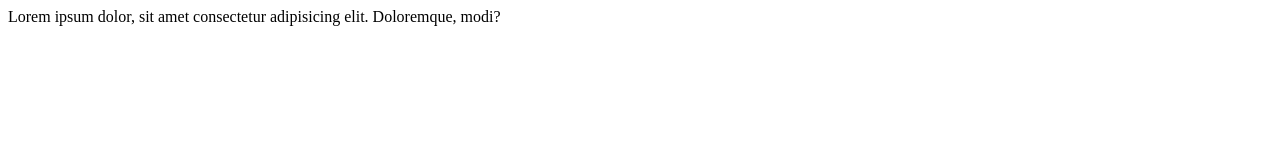
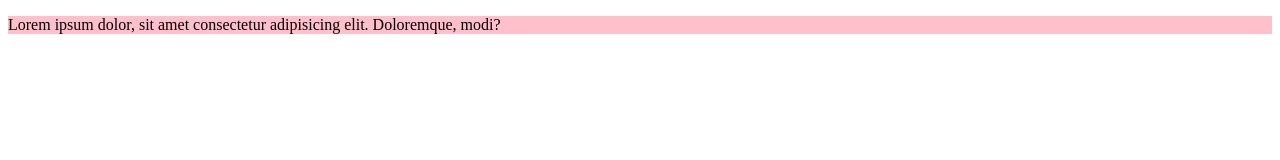
Before and after one commit to JorgeCarvalho90/Projecto-final-modulo-1, a plain HTML site: page index.html in a window 1280 px wide. Drawn offline with Linux system fonts and the light colour scheme.

Commit message:
add styles.css

```diff
--- a/index.html
+++ b/index.html
@@ -3,9 +3,10 @@
 <head>
     <meta charset="UTF-8">
     <meta name="viewport" content="width=device-width, initial-scale=1.0">
+    <link rel="stylesheet" href="styles.css">
     <title>Document</title>
 </head>
 <body>
-    Lorem ipsum dolor, sit amet consectetur adipisicing elit. Doloremque, modi?
+    <p>Lorem ipsum dolor, sit amet consectetur adipisicing elit. Doloremque, modi?</p>
 </body>
 </html>
--- /dev/null
+++ b/styles.scss
@@ -0,0 +1,3 @@
+p{
+    background-color: pink;
+}
```
Also changed, not shown: styles.css (added), 1 other file.
